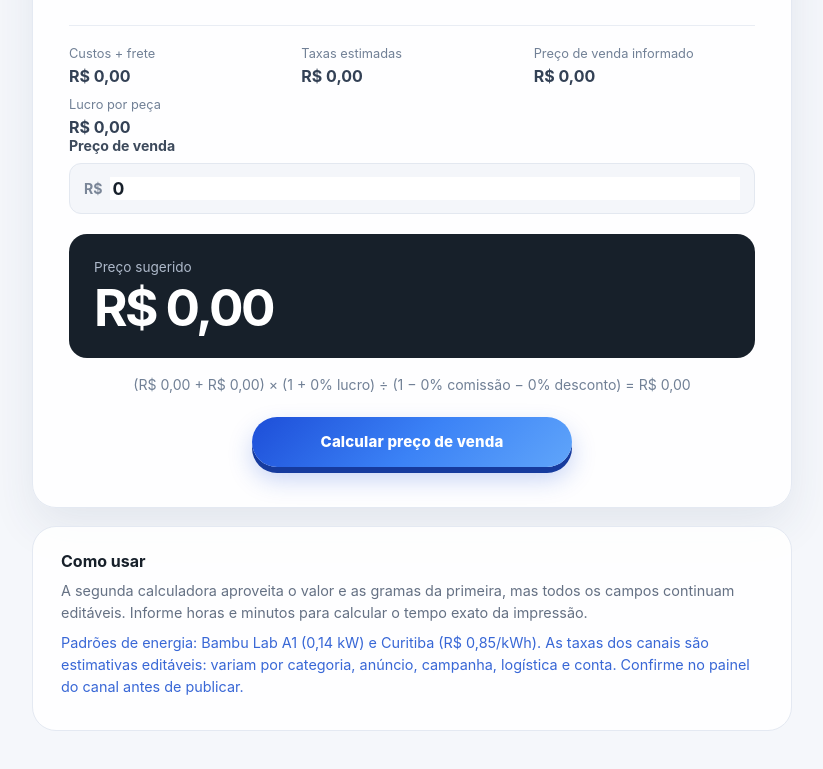
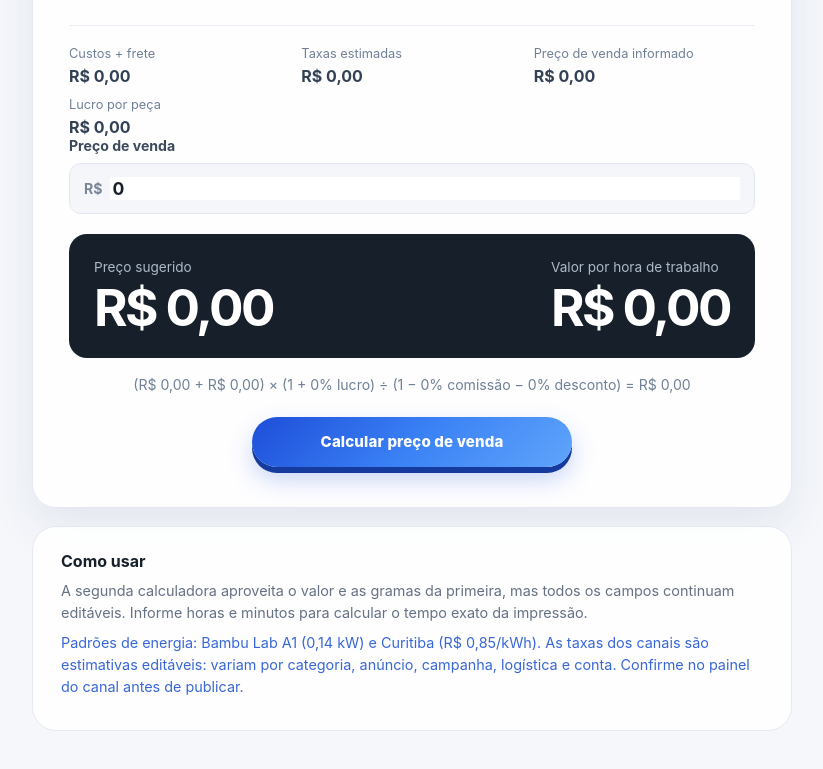
Before and after one commit to fermendes7/calculadora-filamento, a plain HTML site: page index.html in a window 1280 px wide. Shown: the part 2419-3188 px from the top of the page, without its empty margins (228-1051 px from the left). Drawn offline with Linux system fonts and the light colour scheme.

Commit message:
Adiciona valor por hora no preco sugerido

```diff
--- a/index.html
+++ b/index.html
@@ -168,7 +168,8 @@
         <div class="input-with-prefix"><span>R$</span><input id="salePriceInput" type="number" min="0" step="0.01" value="0" inputmode="decimal" /></div>
       </label>
       <div class="result total-result" aria-live="polite">
-        <div><span class="result-label">Preço sugerido</span><strong id="salePrice">R$ 2,14</strong></div>
+        <div><span class="result-label">Preço sugerido</span><strong id="salePrice">R$ 0,00</strong></div>
+        <div class="hourly-result"><span class="result-label">Valor por hora de trabalho</span><strong id="hourlyValue">R$ 0,00</strong></div>
       </div>
       <div class="formula" id="profitFormula">Preço sugerido = custos ÷ (1 − comissões − desconto)</div>
       <button class="calculate-button" id="calculateProfit" type="button">Calcular preço de venda</button>
@@ -180,6 +181,6 @@
       <p class="note">Padrões de energia: Bambu Lab A1 (0,14 kW) e Curitiba (R$ 0,85/kWh). As taxas dos canais são estimativas editáveis: variam por categoria, anúncio, campanha, logística e conta. Confirme no painel do canal antes de publicar.</p>
     </section>
   </main>
-  <script src="script.js?v=30"></script>
+  <script src="script.js?v=31"></script>
 </body>
 </html>
--- a/script.js
+++ b/script.js
@@ -36,6 +36,7 @@ const salePriceInformed = document.querySelector('#salePriceInformed');
 const profitPerPiece = document.querySelector('#profitPerPiece');
 const salePriceInput = document.querySelector('#salePriceInput');
 const salePrice = document.querySelector('#salePrice');
+const hourlyValue = document.querySelector('#hourlyValue');
 const profitFormula = document.querySelector('#profitFormula');
 const calculateProfitButton = document.querySelector('#calculateProfit');
 const shippingCost = document.querySelector('#shippingCost');
@@ -132,11 +133,13 @@ function calculateProfit() {
   const informedSale = Number(salePriceInput.value) || 0;
   const informedFee = informedSale * feeRate + informedSale * discountRate + fixed;
   const actualProfit = informedSale - baseCost - informedFee;
+  const totalPrintHours = (Number(printHours.value) || 0) + (Math.min(59, Math.max(0, Number(printMinutes.value) || 0)) / 60);
   profitBaseCost.textContent = money(baseCost);
   profitValue.textContent = money(fee);
   salePriceInformed.textContent = money(informedSale);
   profitPerPiece.textContent = money(actualProfit);
   salePrice.textContent = money(sale);
+  hourlyValue.textContent = money(totalPrintHours > 0 ? sale / totalPrintHours : 0);
   desiredProfitSuffix.textContent = pricingMode.value === 'margin' ? '%' : 'R$';
   profitFormula.textContent = pricingMode.value === 'margin'
     ? `(${money(baseCost)} + ${money(fixed)}) × (1 + ${number(requestedProfit)}% lucro) ÷ (1 − ${number(percent)}% comissão − ${number(discount)}% desconto) = ${money(sale)}`
```
